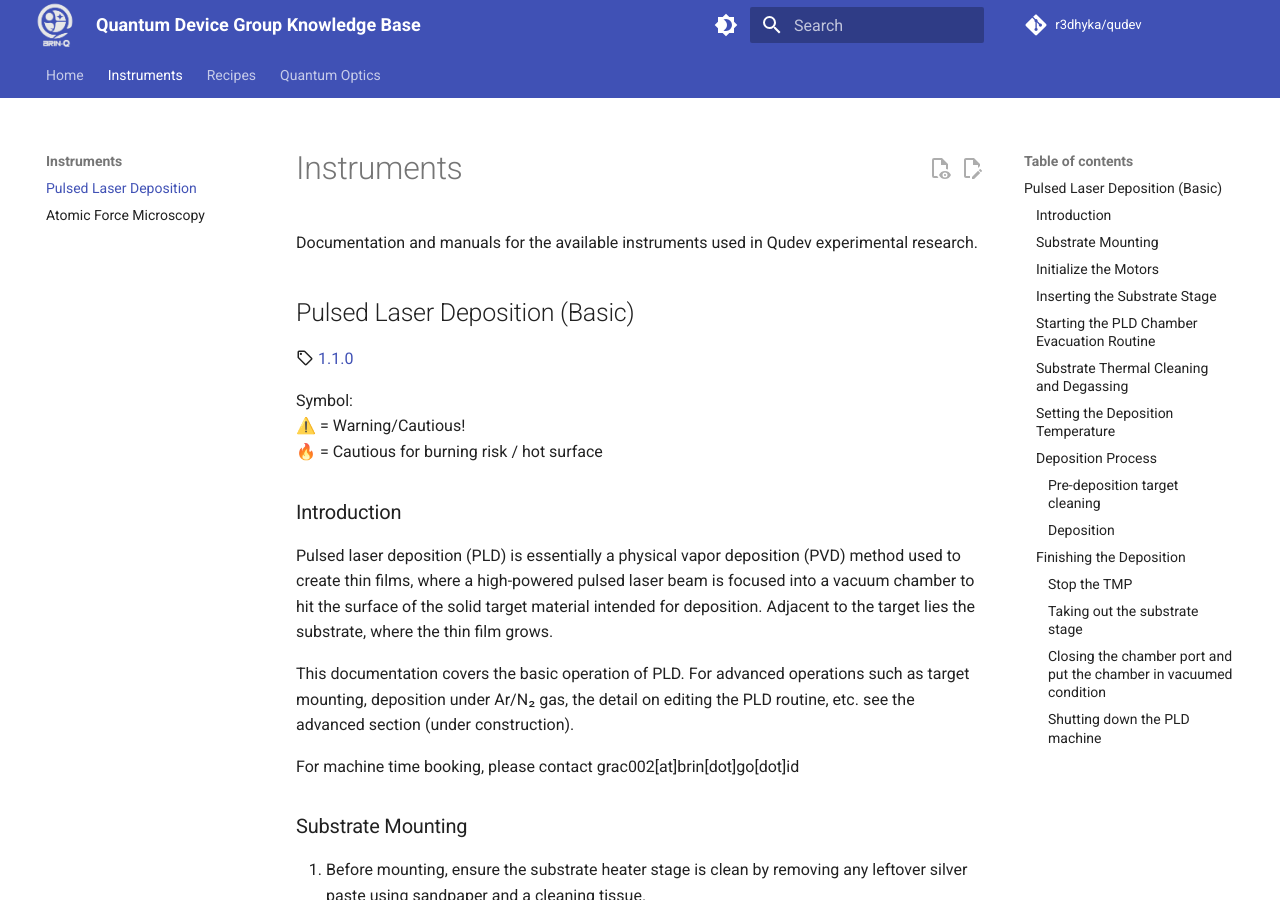
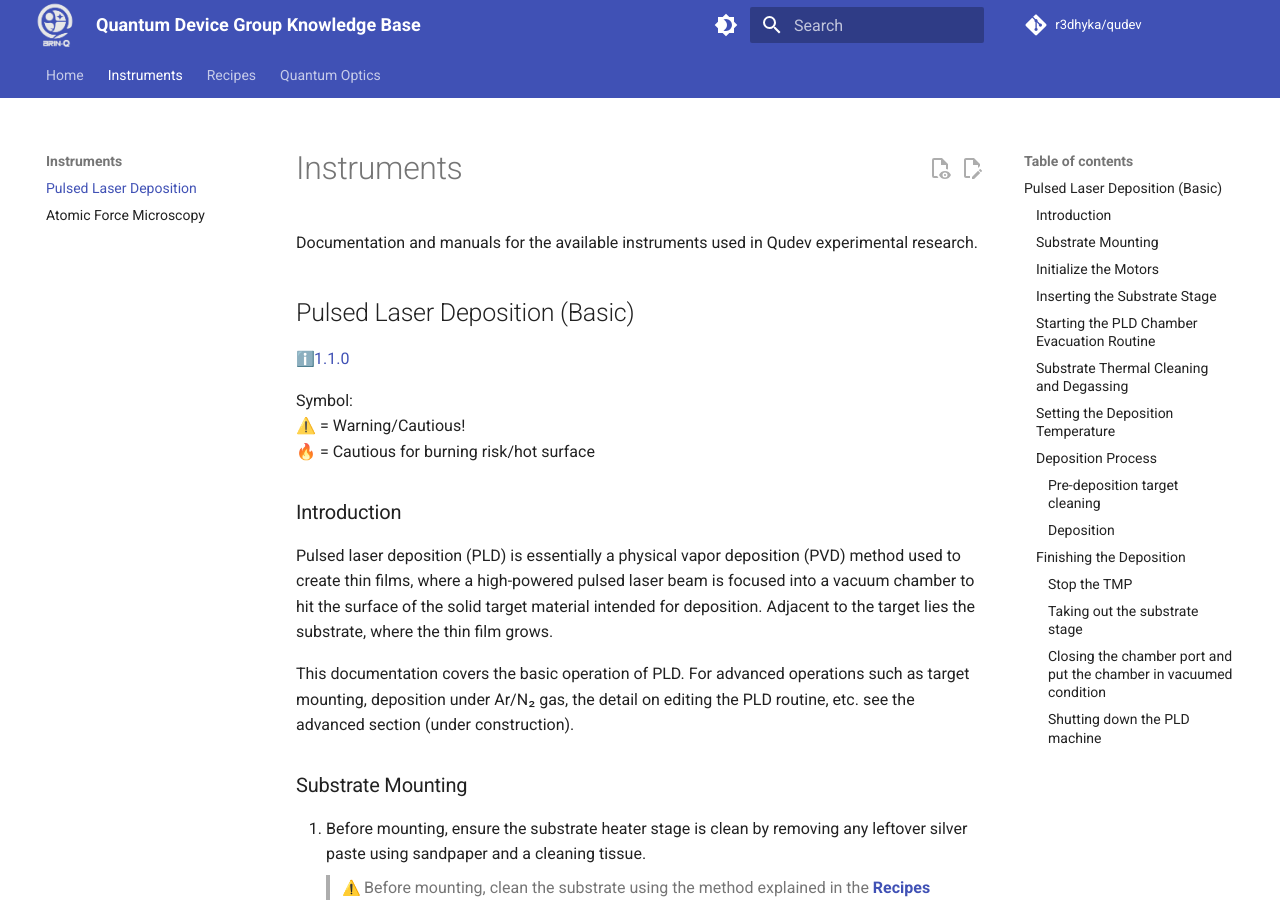
Before and after one commit to r3dhyka/qudev, an MkDocs documentation site: the page built from docs/instruments/pld.md, in a window 1280 px wide and 900 px high. Built offline with MkDocs 1.6.1 and Material for MkDocs 9.7.7, drawn with Linux system fonts in a browser that asks for light colours; emoji names are drawn with the system emoji font; comment, search, counter and statistics services are not loaded.

Commit message:
Update pld.md

```diff
--- a/docs/instruments/pld.md
+++ b/docs/instruments/pld.md
@@ -4,19 +4,17 @@ Documentation and manuals for the available instruments used in Qudev experiment
 
 
 ## Pulsed Laser Deposition (Basic)
-:material-tag-outline:{ title="Minimum version" } [1.1.0](../changelog/index.md)
+:information_source:[1.1.0](../changelog/index.md)
 
 Symbol:<br>
 ⚠️ = Warning/Cautious!<br>
-🔥 = Cautious for burning risk / hot surface
+🔥 = Cautious for burning risk/hot surface
 
 ### Introduction
 
 Pulsed laser deposition (PLD) is essentially a physical vapor deposition (PVD) method used to create thin films, where a high-powered pulsed laser beam is focused into a vacuum chamber to hit the surface of the solid target material intended for deposition. Adjacent to the target lies the substrate, where the thin film grows.
 
 This documentation covers the basic operation of PLD. For advanced operations such as target mounting, deposition under Ar/N₂ gas, the detail on editing the PLD routine, etc. see the advanced section (under construction).
-
-For machine time booking, please contact grac002[at]brin[dot]go[dot]id
 
 ### Substrate Mounting
 1. Before mounting, ensure the substrate heater stage is clean by removing any leftover silver paste using sandpaper and a cleaning tissue.
```
